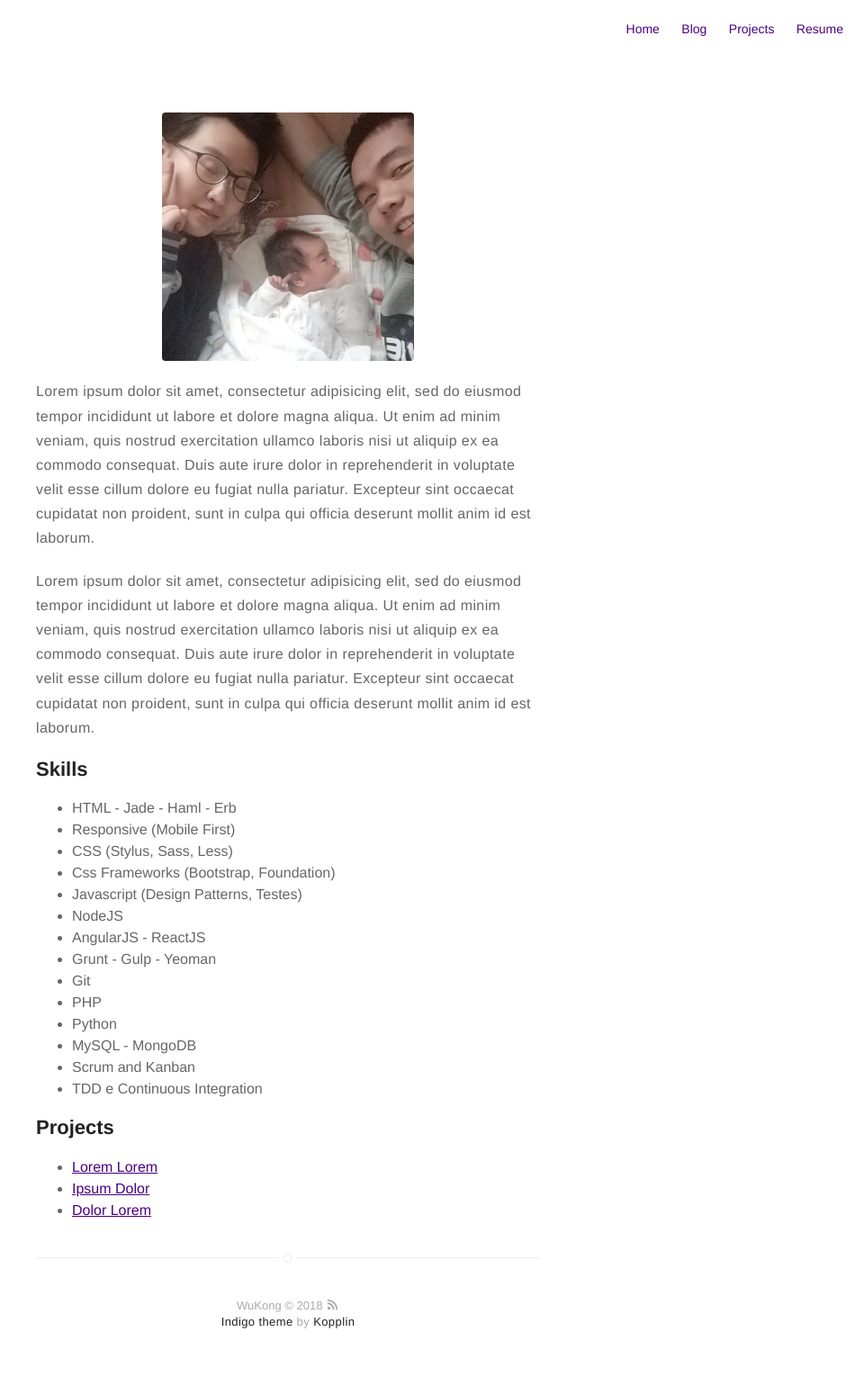
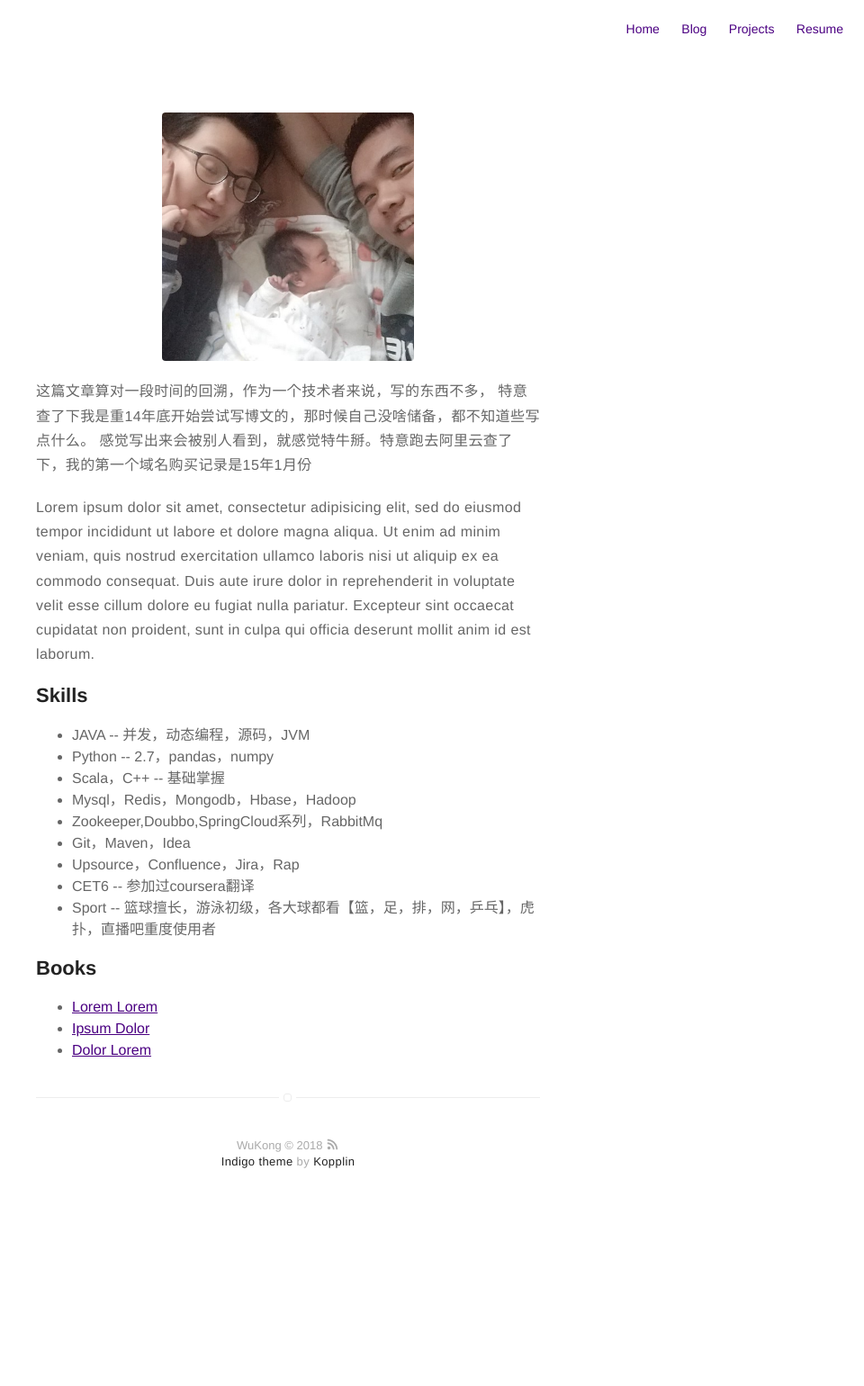
Before and after one commit to legend91325/legend91325.github.io, a Jekyll site: the page built from about.md, in a window 1280 px wide. Shown: the whole page at 90% size, without its empty margins (320-1280 px from the left). Built offline with Jekyll 4.4.1, drawn with Linux system fonts in a browser that asks for light colours; after the commit the page ends 1362 px from its top, so only the background shows below that.

Commit message:
更新主题

```diff
--- a/about.md
+++ b/about.md
@@ -4,12 +4,9 @@ layout: page
 ---
 ![Profile Image]({{ site.url }}/{{ site.picture }})
 
-<p>Lorem ipsum dolor sit amet, consectetur adipisicing elit, sed do eiusmod
-tempor incididunt ut labore et dolore magna aliqua. Ut enim ad minim veniam,
-quis nostrud exercitation ullamco laboris nisi ut aliquip ex ea commodo
-consequat. Duis aute irure dolor in reprehenderit in voluptate velit esse
-cillum dolore eu fugiat nulla pariatur. Excepteur sint occaecat cupidatat non
-proident, sunt in culpa qui officia deserunt mollit anim id est laborum.</p>
+<p>这篇文章算对一段时间的回溯，作为一个技术者来说，写的东西不多，
+特意查了下我是重14年底开始尝试写博文的，那时候自己没啥储备，都不知道些写点什么。
+感觉写出来会被别人看到，就感觉特牛掰。特意跑去阿里云查了下，我的第一个域名购买记录是15年1月份</p>
 
 <p>Lorem ipsum dolor sit amet, consectetur adipisicing elit, sed do eiusmod
 tempor incididunt ut labore et dolore magna aliqua. Ut enim ad minim veniam,
@@ -21,23 +18,18 @@ proident, sunt in culpa qui officia deserunt mollit anim id est laborum.</p>
 <h2>Skills</h2>
 
 <ul class="skill-list">
-	<li>HTML - Jade - Haml - Erb</li>
-	<li>Responsive (Mobile First)</li>
-	<li>CSS (Stylus, Sass, Less)</li>
-	<li>Css Frameworks (Bootstrap, Foundation)</li>
-	<li>Javascript (Design Patterns, Testes)</li>
-	<li>NodeJS</li>
-	<li>AngularJS - ReactJS</li>
-	<li>Grunt - Gulp - Yeoman</li>
-	<li>Git</li>
-	<li>PHP</li>
-	<li>Python</li>
-	<li>MySQL - MongoDB</li>
-	<li>Scrum and Kanban</li>
-	<li>TDD e Continuous Integration</li>
+	<li>JAVA -- 并发，动态编程，源码，JVM</li>
+	<li>Python -- 2.7，pandas，numpy</li>
+	<li>Scala，C++ -- 基础掌握</li>
+	<li>Mysql，Redis，Mongodb，Hbase，Hadoop</li>
+	<li>Zookeeper,Doubbo,SpringCloud系列，RabbitMq</li>
+	<li>Git，Maven，Idea</li>
+	<li>Upsource，Confluence，Jira，Rap</li>
+	<li>CET6 -- 参加过coursera翻译</li>
+	<li>Sport -- 篮球擅长，游泳初级，各大球都看【篮，足，排，网，乒乓】，虎扑，直播吧重度使用者</li>
 </ul>
 
-<h2>Projects</h2>
+<h2>Books</h2>
 
 <ul>
 	<li><a href="https://github.com/">Lorem Lorem</a></li>
```
Also changed, not shown: _includes/author.html (+28 -28 lines), _posts/2018-04-06-markdown-retrospect.md (added, +23 -0 lines), _posts/2018-04-06-my-resume.md (line endings or trailing spaces), assets/blog/retrospect/wukongdiary_domain.png (added), resume.md (added).
